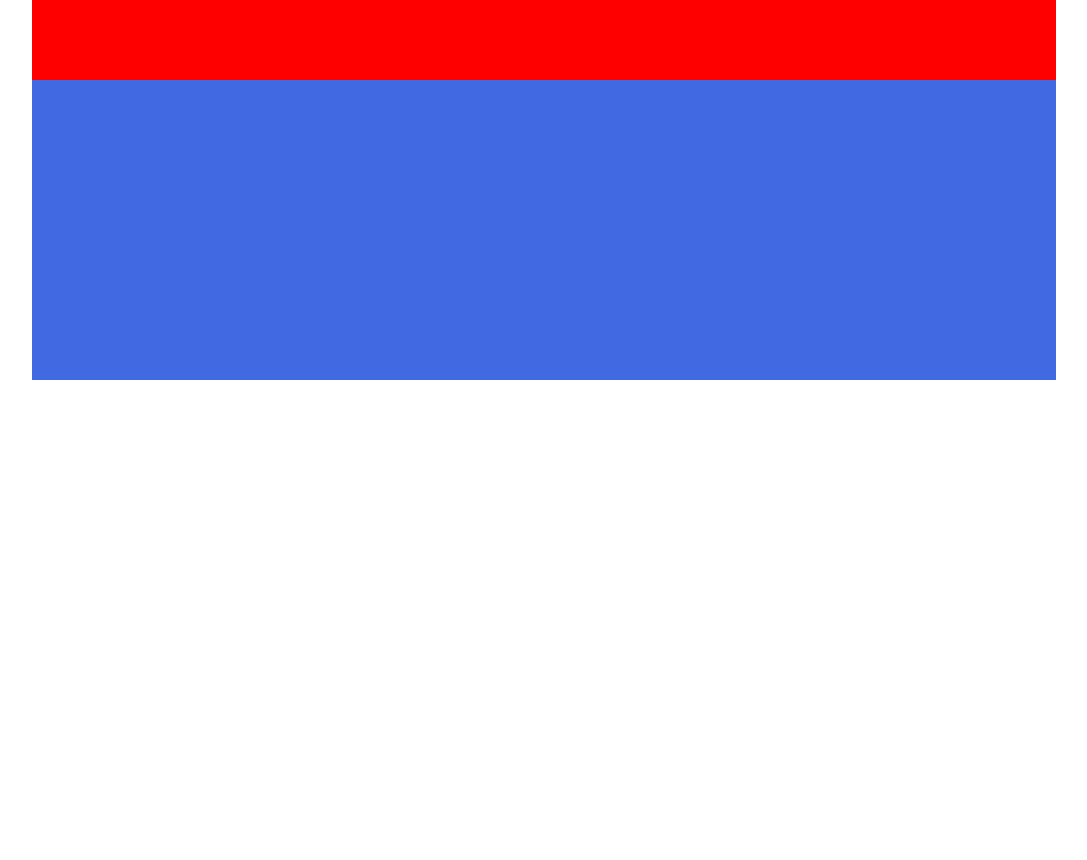
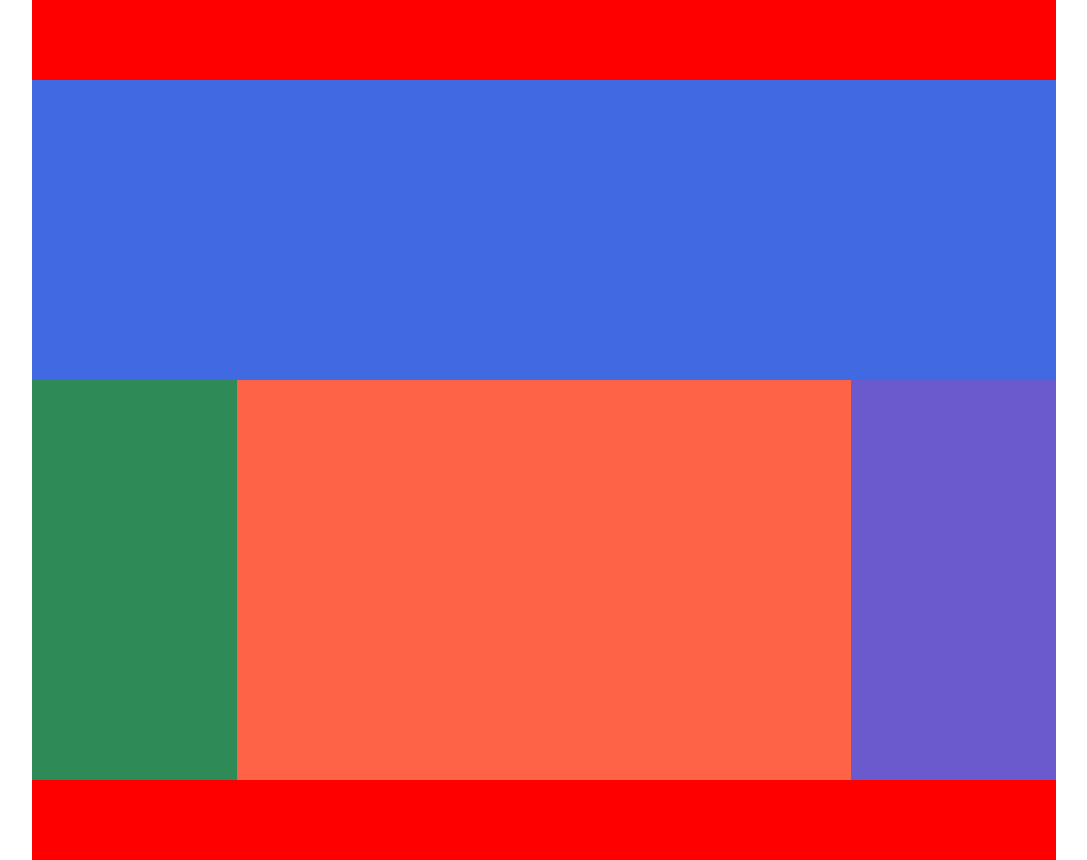
Before and after one commit to RiccardoB97/htmlcss-struttura-wp, a plain HTML site: page index.html in a window 1280 px wide. Shown: the whole page, without its empty margins (96-1183 px from the left). Before the commit the page ends 800 px from the top, so only its background shows below. Drawn offline with Linux system fonts and the light colour scheme.

Commit message:
Add side and central columns

```diff
--- a/index.html
+++ b/index.html
@@ -7,11 +7,15 @@
     <link rel="stylesheet" href="style.css">
 </head>
 <body>
-    <div class="container">
-        <header></header>
+    <header></header>
+    <div class="container clearfix">
         <main>
             <div class="main_banner"></div>
         </main>
+        <aside class="left_column"></aside>
+        <div class="central_column"></div>
+        <aside class="right_column"></aside>
     </div>
+    <footer></footer>
 </body>
 </html>
--- a/style.css
+++ b/style.css
@@ -16,12 +16,33 @@
     margin: auto;
 }
 
-header{
+header, footer{
     height: 80px;
     background-color: red;
+    width: 80%;
+    margin: auto;
 }
 
 .main_banner{
     background-color: royalblue;
     height: 300px;
 }
+
+.left_column, .right_column{
+    width: 20%;
+    float: left;
+    height: 400px;
+}
+
+.left_column{
+    background-color: seagreen;
+}
+.central_column{
+    width: 60%;
+    height: 400px;
+    background-color: tomato;
+    float: left;
+}
+.right_column{
+    background-color: slateblue;
+}
```
